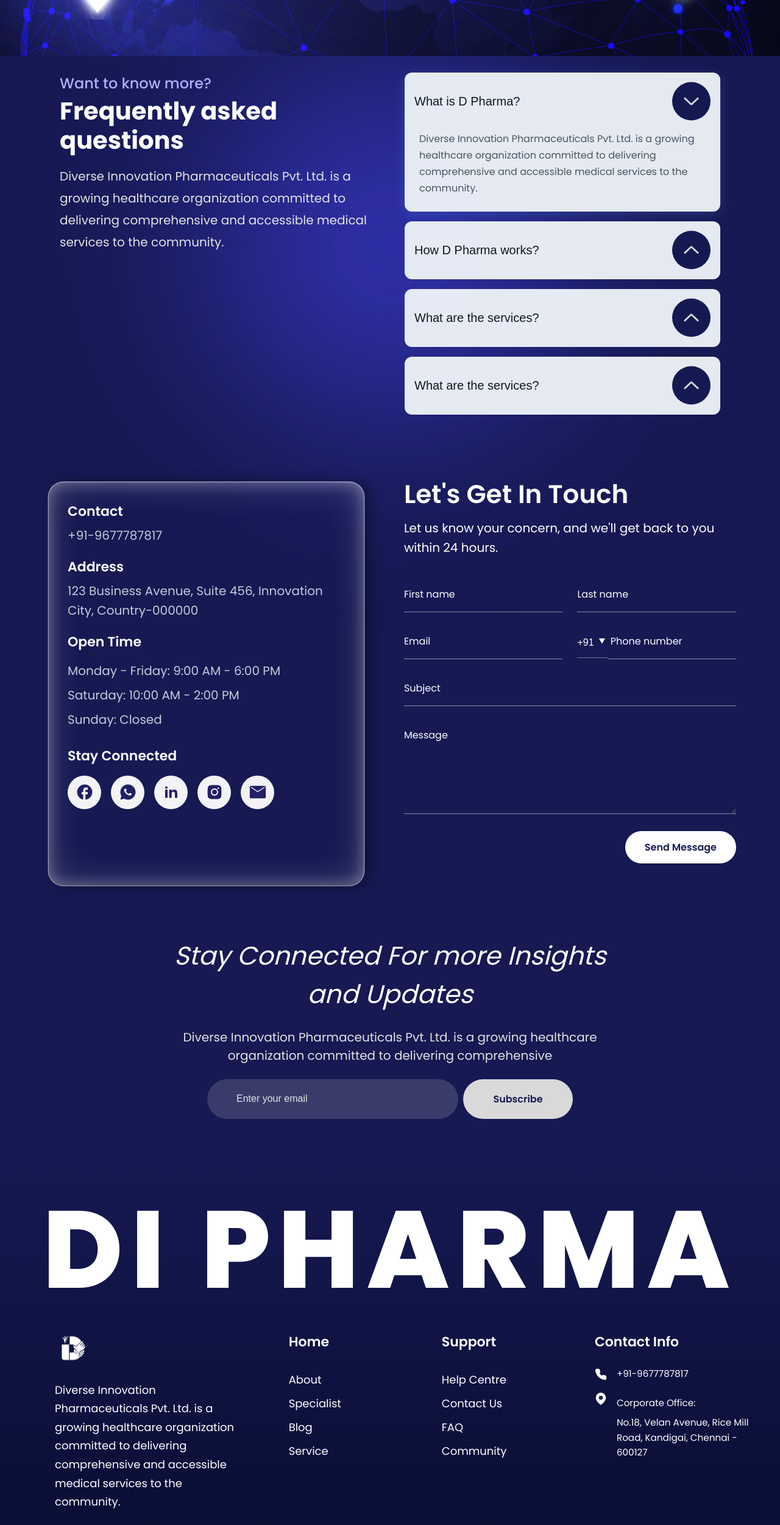
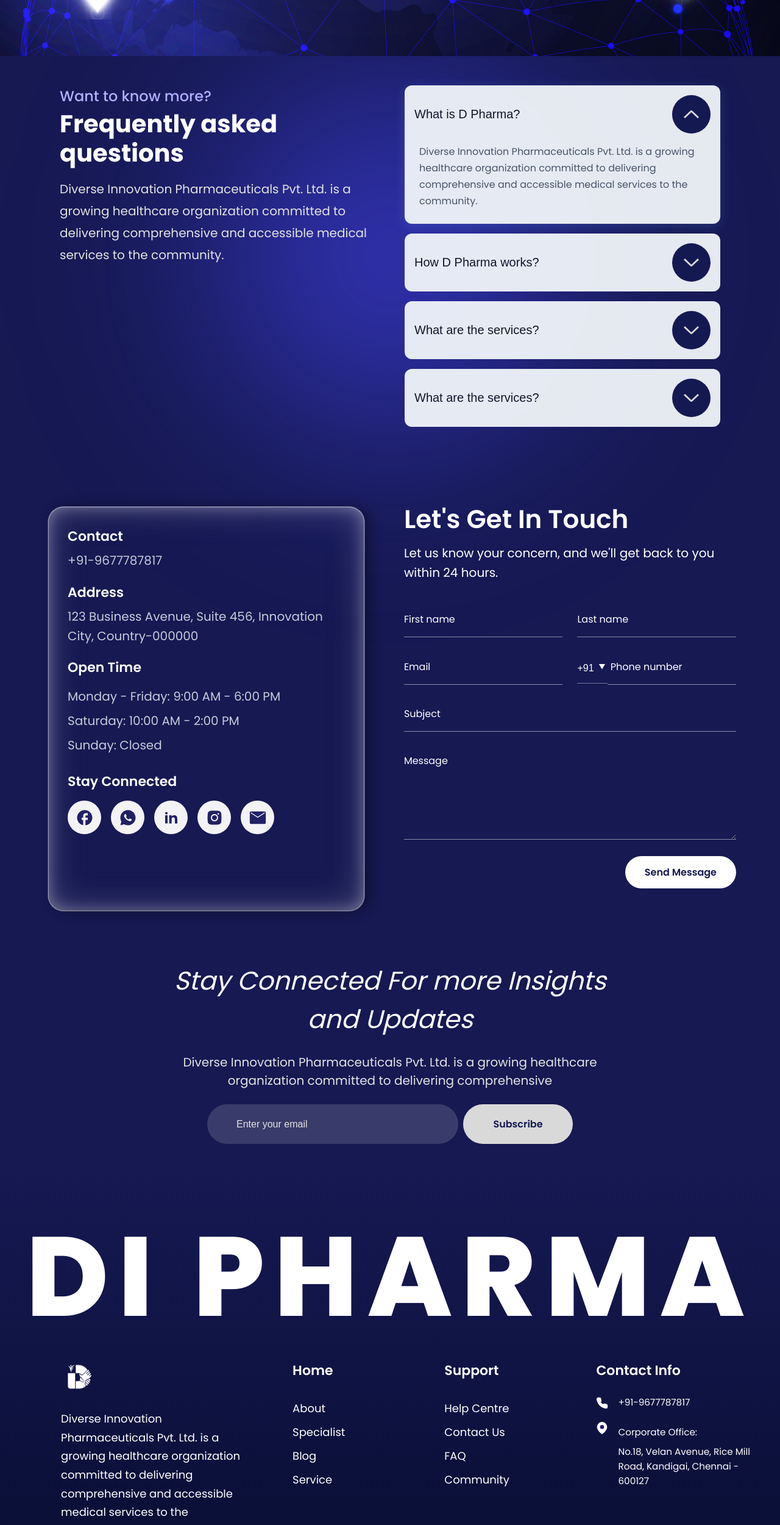
Before and after one commit to SAKTHIIIVEL/intern_manvian, a React (Vite) app: page / in a window 1280 px wide. Shown: the part 4140-6641 px from the top of the page at 61% size. Built offline with nearby package versions, Linux system fonts and the light colour scheme.

Commit message:
testing_changes

```diff
--- a/src/components/FAQSection.css
+++ b/src/components/FAQSection.css
@@ -1,7 +1,7 @@
 .faq-section {
   background: #161952;
 
-  padding: 1.7rem 3rem;
+  padding: 3rem 3rem;
   position: relative;
 }
 
--- a/src/components/FAQSection.jsx
+++ b/src/components/FAQSection.jsx
@@ -32,7 +32,7 @@ const faqRightRef = useRef(null);
   useEffect(() => {
     const observer = new IntersectionObserver(
       (entries) => {
-      entries.forEach(entry => {
+        entries.forEach((entry) => {
           if (entry.isIntersecting) {
             entry.target.classList.add("show");
           } else {
@@ -84,15 +84,15 @@ const faqRightRef = useRef(null);
                     className={`faq-icon ${openIndex === index ? "open" : ""}`}
                   >
                     <svg
-                      width="64"
-                      height="64"
+                      width="63"
+                      height="63"
                       viewBox="0 0 63 63"
                       fill="none"
                       xmlns="http://www.w3.org/2000/svg"
                     >
                       <rect width="63" height="63" rx="31.5" fill="#151952" />
                       <path
-                        d="M21.0432 38L19 36.0666L30.1353 25.5357C30.3137 25.3659 30.5259 25.2312 30.7596 25.1393C30.9933 25.0473 31.244 25 31.4971 25C31.7502 25 32.0009 25.0473 32.2346 25.1393C32.4683 25.2312 32.6805 25.3659 32.8589 25.5357L44 36.0666L41.9568 37.9982L31.5 28.1142L21.0432 38Z"
+                        d="M41.9568 25L44 26.9334L32.8647 37.4643C32.6863 37.6341 32.4741 37.7688 32.2404 37.8607C32.0067 37.9527 31.756 38 31.5029 38C31.2498 38 30.9991 37.9527 30.7654 37.8607C30.5317 37.7688 30.3195 37.6341 30.1411 37.4643L19 26.9334L21.0432 25.0018L31.5 34.8858L41.9568 25Z"
                         fill="#D9D9D9"
                       />
                     </svg>
--- a/src/components/Footer.css
+++ b/src/components/Footer.css
@@ -3,7 +3,7 @@
       #161952 0%,
       #050b2c 100%);
   color: #e2e8f0;
-  padding: 2rem 2rem 2rem;
+  padding: 2rem 1rem 2rem;
 }
 
 .big-title {
@@ -63,7 +63,7 @@
   grid-template-columns: 2fr 1fr 1fr 1.5fr;
   gap: 3rem;
   margin-bottom: 3rem;
-  margin-left: 40px;
+  margin-left: 50px;
 }
 
 .footer-column {
@@ -230,8 +230,8 @@
 /* Laptop (1024px - 1439px) */
 @media (min-width: 1024px) and (max-width: 1439px) {
   .big-title {
-    font-size: 11.2rem;
-    letter-spacing: 0.8rem;
+    font-size: 11.5rem;
+    letter-spacing: 0.99rem;
   }
 
   .footer-container {
@@ -240,7 +240,7 @@
 
   .footer-content {
     grid-template-columns: 1.8fr 1fr 1fr 1.3fr;
-    margin-left: 20px;
+    margin-left: 30px;
   }
 
   .footer-description {
```
Lines whose indentation alone changed are shown as unchanged.
